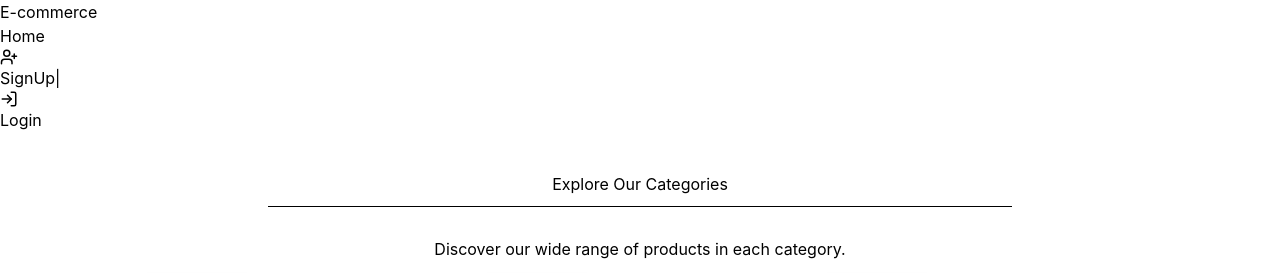
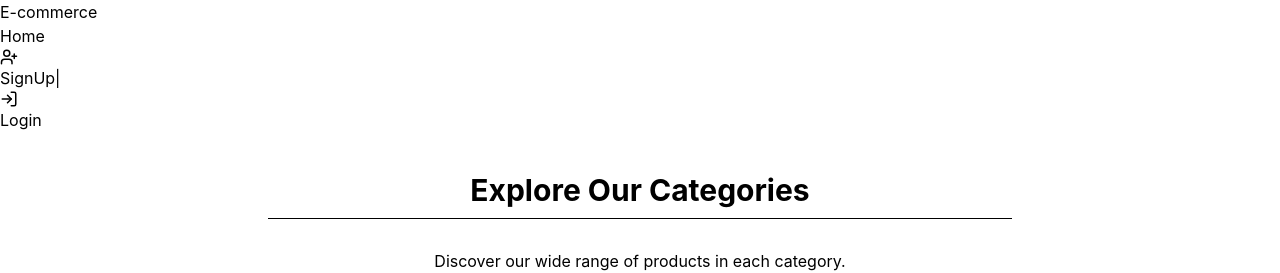
Before and after one commit to youngtalent18/Mini-Ecommerce-with-Authentication, a React (Vite) app in the folder frontend/: page / in a window 1280 px wide. Shown: the top 273 px of the page. Built offline with nearby package versions, Linux system fonts and the light colour scheme; no server answers; grey boxes are pictures that could not be loaded.

Commit message:
1-tested tailwind on h1 element

```diff
--- a/frontend/src/Pages/Homepage.jsx
+++ b/frontend/src/Pages/Homepage.jsx
@@ -1,7 +1,6 @@
 import React from 'react'
 import "./CSS/Homepage.css"
 import Category from '../Components/Category';
-import useProductStore from '../store/useProductStore';
 
 const Homepage = () => {
 
@@ -14,7 +13,7 @@ const Homepage = () => {
 
   return (
     <div className='main-category'>
-      <h1>Explore Our Categories</h1>
+      <h1 class="text-3xl font-bold">Explore Our Categories</h1>
         <hr />
       <div className="categories-container">
         <p>Discover our wide range of products in each category.</p>
```
